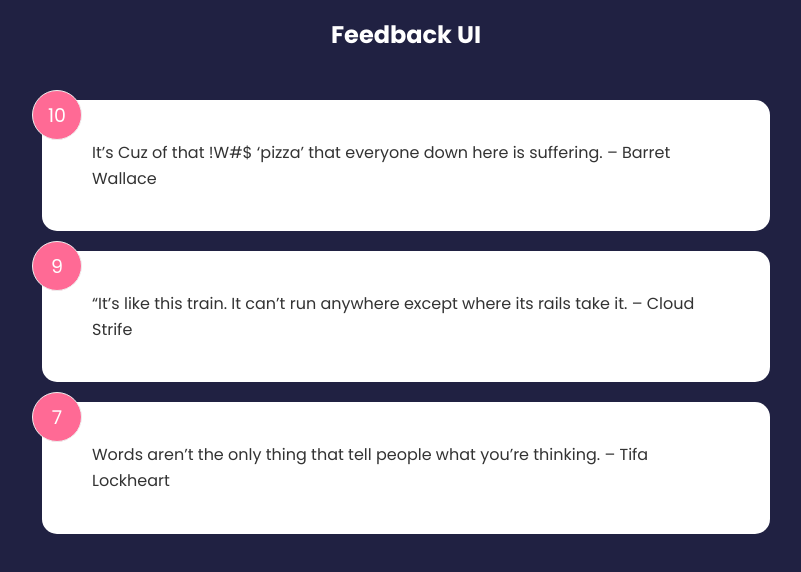
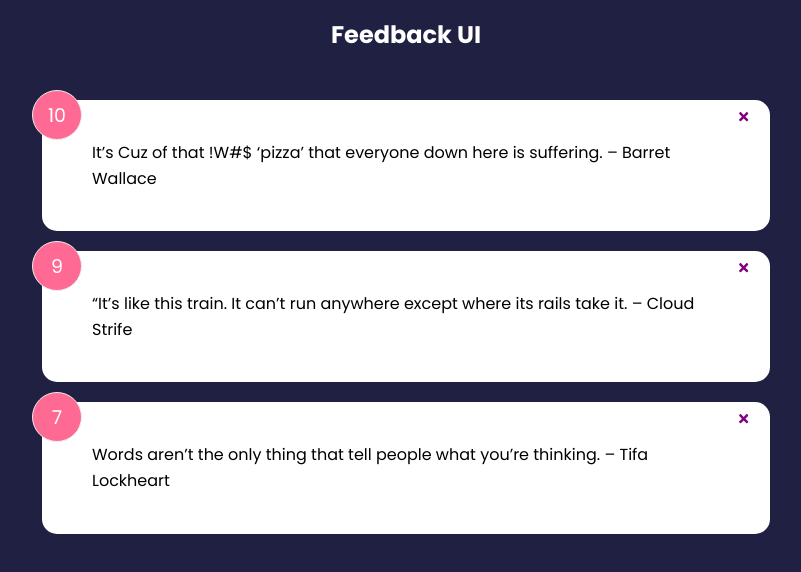
Before and after one commit to carolinanonato/feedback-webapp, a React (Create React App) app: page / in a window 1280 px wide. Shown: the top 572 px of the page, without its empty margins (234-1035 px from the left). Built offline with nearby package versions, Linux system fonts and the light colour scheme.

Commit message:
close button working

```diff
--- a/package.json
+++ b/package.json
@@ -8,6 +8,7 @@
     "@testing-library/user-event": "^13.5.0",
     "react": "^17.0.2",
     "react-dom": "^17.0.2",
+    "react-icons": "^4.3.1",
     "react-scripts": "5.0.0",
     "web-vitals": "^2.1.3"
   },
--- a/src/App.js
+++ b/src/App.js
@@ -3,15 +3,26 @@
 import Header from "./components/Header"
 import FeedbackData from "./data/FeedbackData";
 
+
 function App () {
 
 const [feedback, setFeedback] = useState(FeedbackData)
+
+
+const deleteFeedback = (id) => {
+    if(window.confirm('Are you sure you want to delete?')) {
+        setFeedback(feedback.filter((item) => item.id !== id))
+    }
+}
+
 
     return (
         <>
         <Header />
         <div className="container">
-           <FeedbackList feedback={feedback}/>
+           <FeedbackList feedback={feedback} handleDelete={deleteFeedback}/>
+
+
                 </div>
                 </>
     )
--- a/src/components/FeedbackItem.jsx
+++ b/src/components/FeedbackItem.jsx
@@ -1,12 +1,22 @@
-import { useState } from "react";
+import { FaTimes } from "react-icons/fa";
 
-function FeedbackItem({ item }) {
+import PropTypes from "prop-types";
+import Card from "./shared/Card";
+
+function FeedbackItem({ item, handleDelete }) {
   return (
-    <div className="card">
+    <Card>
       <div className="num-display">{item.rating}</div>
+      <button onClick={() => handleDelete(item.id)} className="close">
+        <FaTimes color="purple" />
+      </button>
       <div className="text-display">{item.text}</div>
-    </div>
+    </Card>
   );
 }
 
+FeedbackItem.proTypes = {
+  item: PropTypes.object.isRequired,
+};
+
 export default FeedbackItem;
--- a/src/components/FeedbackList.jsx
+++ b/src/components/FeedbackList.jsx
@@ -1,16 +1,27 @@
+import PropTypes from "prop-types";
 import FeedbackItem from "./FeedbackItem";
 
-function FeedbackList({ feedback }) {
+function FeedbackList({ feedback, handleDelete }) {
   if (!feedback || feedback.length === 0) {
     return <p>No feedback yet</p>;
   }
   return (
     <div className="feedback-list">
       {feedback.map((item) => (
-        <FeedbackItem key={item.id} item={item} />
+        <FeedbackItem key={item.id} item={item} handleDelete={handleDelete} />
       ))}
     </div>
   );
 }
 
+FeedbackList.propTypes = {
+  feedback: PropTypes.arrayOf(
+    PropTypes.shape({
+      id: PropTypes.number.isRequired,
+      text: PropTypes.string.isRequired,
+      rating: PropTypes.number.isRequired,
+    })
+  ),
+};
+
 export default FeedbackList;
--- /dev/null
+++ b/src/components/shared/Card.jsx
@@ -0,0 +1,28 @@
+import PropTypes from "prop-types";
+
+function Card({ children, reverse }) {
+  // return <div className={`card ${reverse && "reverse"}`}>{children}</div>;
+
+  return (
+    <div
+      className="card"
+      style={{
+        backgroundColor: reverse ? "rgba(0,0,0,0.4)" : "#fff",
+        color: reverse ? "#fff" : "#000",
+      }}
+    >
+      {children}
+    </div>
+  );
+}
+
+Card.defaultProps = {
+  reverse: false,
+};
+
+Card.protoTypes = {
+  children: PropTypes.node.isRequired,
+  reverse: PropTypes.bool,
+};
+
+export default Card;
```
Also changed, not shown: 1 other file (tests, documents, lock files or other folders).
